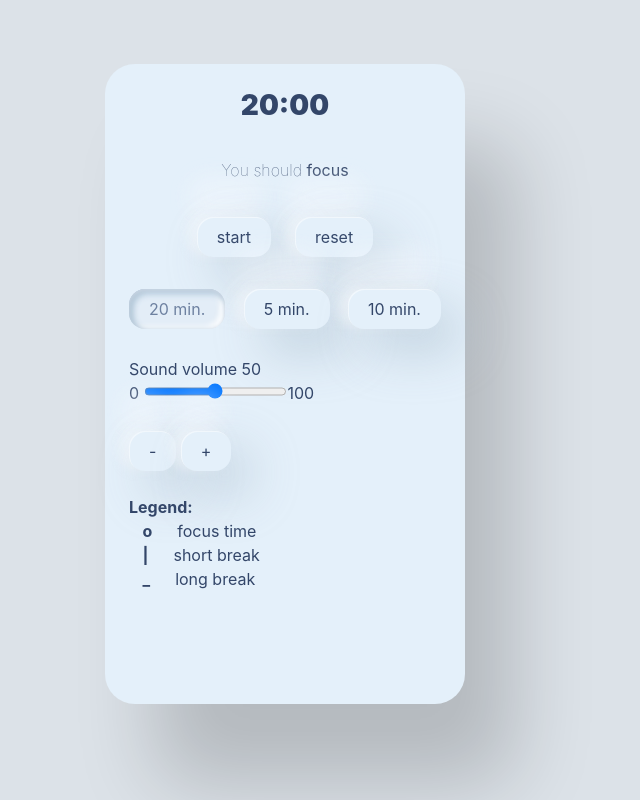
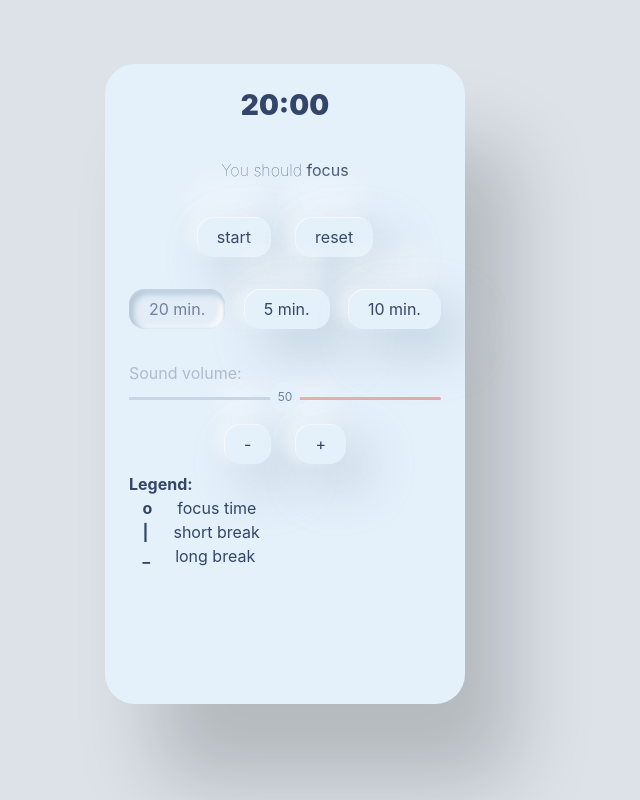
Before and after one commit to devgeni/pomdoro-svelte, a Svelte app: page / in a window 1280 px wide. Shown: the whole page, without its empty margins (355-995 px from the left). Built offline with nearby package versions, Linux system fonts and the light colour scheme.

Commit message:
styling sound volume

```diff
--- a/public/global.css
+++ b/public/global.css
@@ -13,22 +13,6 @@ body {
 	font-family: "SF Pro Display", sans-serif;
 }
 
-a {
-	color: rgb(0,100,200);
-	text-decoration: none;
-}
-
-a:hover {
-	text-decoration: underline;
-}
-
-a:visited {
-	color: rgb(0,80,160);
-}
-
-label {
-	display: block;
-}
 
 input, button, select, textarea {
 	font-family: inherit;
@@ -36,8 +20,6 @@ input, button, select, textarea {
 	padding: 0.4em;
 	margin: 0 0 0.5em 0;
 	box-sizing: border-box;
-	border: 1px solid #ccc;
-	border-radius: 2px;
 }
 
 input:disabled {
@@ -65,3 +47,102 @@ button:not(:disabled):active {
 button:focus {
 	border-color: #666;
 }
+
+button {
+	border: 0;
+	border-radius: 16px;
+	min-width: 40px;
+	padding: 10px 20px;
+	font: 400 16px "SF Pro Display", sans-serif;
+	color: #334669;
+	background: #E4F0FA;
+	box-shadow: 19px 21px 50px rgba(176, 195, 210, 0.727846), -8px 0px 8px rgba(244, 248, 251, 0.50254), -8px -40px 22px rgba(246, 251, 255, 0.384288), -11px -11px 20px rgba(255, 255, 255, 0.272044), inset 1px 1px 0px rgba(255, 255, 255, 0.5);
+}
+
+button:active {
+	background: #DDECF9;
+}
+
+.button-selected {
+	color: #6E81A0;
+	background: #E3EDF7;
+	box-shadow: inset 0px 1.96396px 3.92793px #C8D4E2, inset 3.92793px 1.96396px 5.89189px #B1C5D5, inset 2.94595px 5.89189px 5.89189px #C3D7E7, inset -5.89189px -2.94595px 4.90991px rgba(255, 255, 255, 0.750601);
+}
+
+fieldset {
+	margin-bottom: 16px;
+	max-width: 360px;
+}
+
+.app {
+	box-sizing: border-box;
+	border-radius: 30px;
+	margin: 56px auto;
+	max-width: 360px;
+	min-height: 640px;
+	padding: 24px;
+	background: #E4F0FA;
+	box-shadow: 50px 80px 80px rgba(0, 0, 0, 0.18);
+}
+
+.countdown {
+	margin-bottom: 14px;
+	font: 900 28px "SF Pro Display", sans-serif;
+	text-align: center;
+	color: #334669;
+}
+
+.hint {
+	margin-bottom: 36px;
+	font: 100 16px/1.3 "SF Pro Display", sans-serif;
+	text-align: center;
+	color: #334669;
+}
+
+.volume-text {
+	margin-bottom: 12px;
+	color: #334669;
+	opacity: 0.3;
+}
+.volume {
+	position: relative;
+	margin-bottom: 1rem;
+	width: 100%;
+	height: 3px;
+	background: linear-gradient(358.54deg, rgba(205, 138, 154, 0.8) -52.26%, rgba(254, 170, 160, 0.8) 118.91%);
+	border-radius: 100px;
+}
+
+.volume-progress {
+	position: absolute;
+	left: 0;
+	top: 0;
+	bottom: 0;
+	width: 50%;
+	background: #c8d5e5;
+	border-radius: 100px;
+}
+
+.volume-handle {
+	display: flex;
+	justify-content: center;
+	align-items: center;
+	position: absolute;
+	right: 0;
+	top: 0;
+	bottom: 0;
+	width: 30px;
+	height: 30px;
+	font-size: 12px;
+	color: #6E81A0;
+	background: #e4f0fa;
+	border-radius: 50%;
+	transform: translate(50%, -50%);
+}
+
+.volume-handle-0 {
+	transform: translate(100%, -50%);
+}
+.volume-handle-100 {
+	transform: translate(0%, -50%);
+}
--- a/src/App.svelte
+++ b/src/App.svelte
@@ -59,10 +59,6 @@
 		volume = volume <= 0 ? 0 : volume - 10;
 	};
 
-	$: {
-		sound.volume = volume / 100;
-	}
-
 	$: if (time <= 0) {
 		time = 0;
 		stopCountdown();
@@ -74,7 +70,9 @@
 		playSound();
 	}
 
+	$: sound.volume = volume / 100;
 	$: title = (time == 0) ? "Pomdoro! Time's up!" : `Pomdoro ${getTime(time)}`;
+	$: volumeHandle = (volume == 0 || volume == 100) ? `volume-handle-${volume}` : '';
 </script>
 
 <svelte:head>
@@ -113,7 +111,7 @@
 				reset
 			</button>
 		</div>
-		<div class="flex justify-between">
+		<div class="flex justify-between mb-6">
 			<button class:button-selected={selected.id === 1}  on:click={() => start("focus")}>
 				20 min.
 			</button>
@@ -126,13 +124,24 @@
 		</div>
 	</div>
 
-	<fieldset>
-		<legend>Sound volume {volume}</legend>
+	<p class="volume-text">Sound volume:</p>
+
+	<div class="volume">
+		<div class="volume-progress" style="width: {volume}%">
+			<div class="volume-handle {volumeHandle}">
+			{volume}</div>
+		</div>
+	</div>
+
+	<div class="flex justify-center mt-6">
+		<button on:click={decrementVolume}>-</button>
+		<button class="ml-6" on:click={incrementVolume}>+</button>
+	</div>
+
+	<fieldset style="display: none;">
 		0 <input type="range" bind:value={volume} step="10">100
 		<br>
 		<br>
-		<button on:click={decrementVolume}>-</button>
-		<button on:click={incrementVolume}>+</button>
 	</fieldset>
 
 	<p>
@@ -146,58 +155,3 @@
 		{ history.join("") }{#if isOn}<span style="opacity: 0.5">{selected.sign}</span>{/if}
 	</h2>
 </div>
-
-<style>
-	button {
-		outline: 0;
-		border: 0;
-		border-radius: 16px;
-		min-width: 40px;
-		padding: 10px 20px;
-		font: 400 16px "SF Pro Display", sans-serif;
-		color: #334669;
-		background: #E4F0FA;
-		box-shadow: 19px 21px 50px rgba(176, 195, 210, 0.727846), -8px 0px 8px rgba(244, 248, 251, 0.50254), -8px -40px 22px rgba(246, 251, 255, 0.384288), -11px -11px 20px rgba(255, 255, 255, 0.272044), inset 1px 1px 0px rgba(255, 255, 255, 0.5);
-	}
-
-	button:active {
-		background: #DDECF9;
-	}
-
-	.button-selected {
-		color: #6E81A0;
-		background: #E3EDF7;
-		box-shadow: inset 0px 1.96396px 3.92793px #C8D4E2, inset 3.92793px 1.96396px 5.89189px #B1C5D5, inset 2.94595px 5.89189px 5.89189px #C3D7E7, inset -5.89189px -2.94595px 4.90991px rgba(255, 255, 255, 0.750601);
-	}
-
-	fieldset {
-		margin-bottom: 16px;
-		max-width: 360px;
-	}
-
-	.app {
-		box-sizing: border-box;
-		border-radius: 30px;
-		margin: 56px auto;
-		max-width: 360px;
-		min-height: 640px;
-		padding: 24px;
-		background: #E4F0FA;
-		box-shadow: 50px 80px 80px rgba(0, 0, 0, 0.18);
-	}
-
-	.countdown {
-		margin-bottom: 14px;
-		font: 900 28px "SF Pro Display", sans-serif;
-		text-align: center;
-		color: #334669;
-	}
-
-	.hint {
-		margin-bottom: 36px;
-		font: 100 16px/1.3 "SF Pro Display", sans-serif;
-		text-align: center;
-		color: #334669;
-	}
-
-</style>
```
